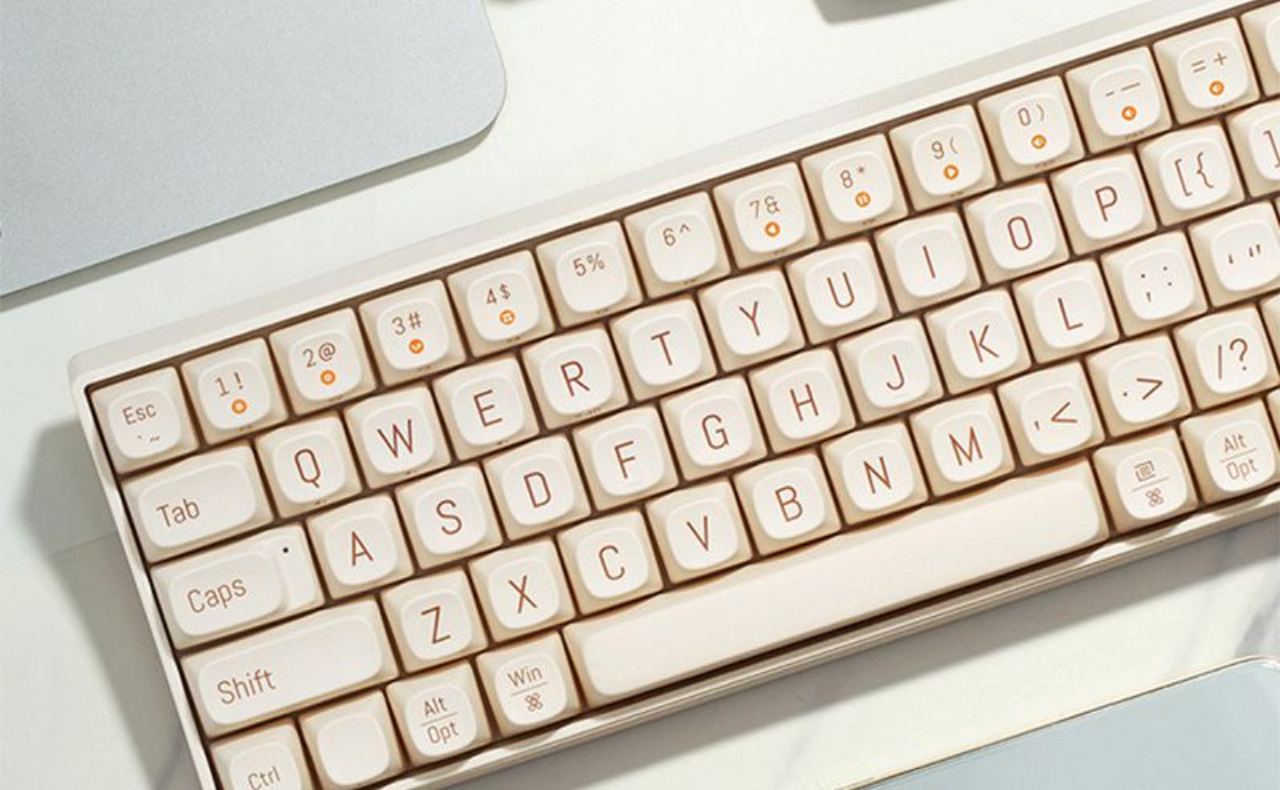
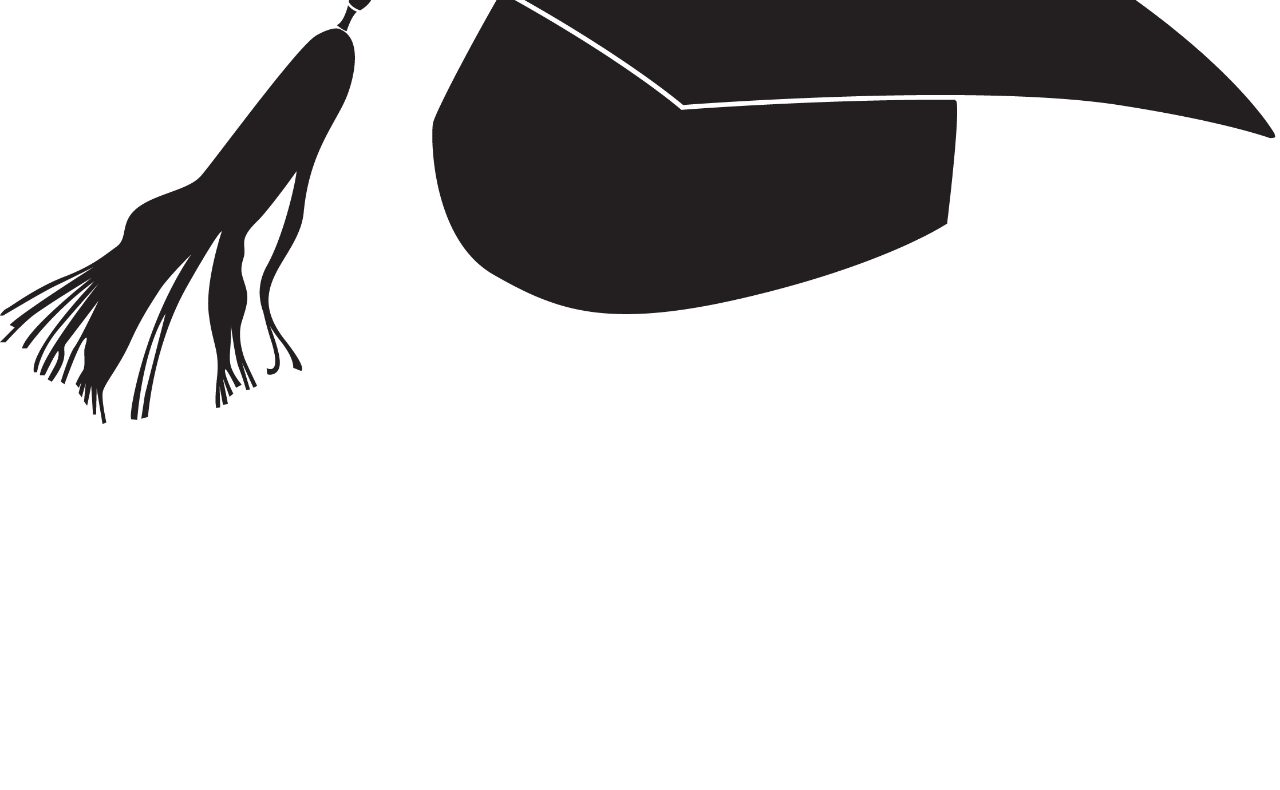
Before and after one commit to Lungelokwadwo/Repo2, a plain HTML site: page homepage.html in a window 1280 px wide. Shown: the part 183-973 px from the top of the page. After the commit the page ends 800 px from the top, so only its background shows below. Drawn offline with Linux system fonts and the light colour scheme; files whose address does not match are found by name.

Commit message:
logowhite

```diff
--- a/homepage.html
+++ b/homepage.html
@@ -17,7 +17,7 @@
     </div>
     </nav>
     <div>
-        <img style="width: 100%; height: 50%;" src="Images/f1.jpg" alt="">
+        <img style="width: 100%; height: 50%;" src="Images/logowhite.jpg" alt="">
     </div>
 </body>
 </html>
```
